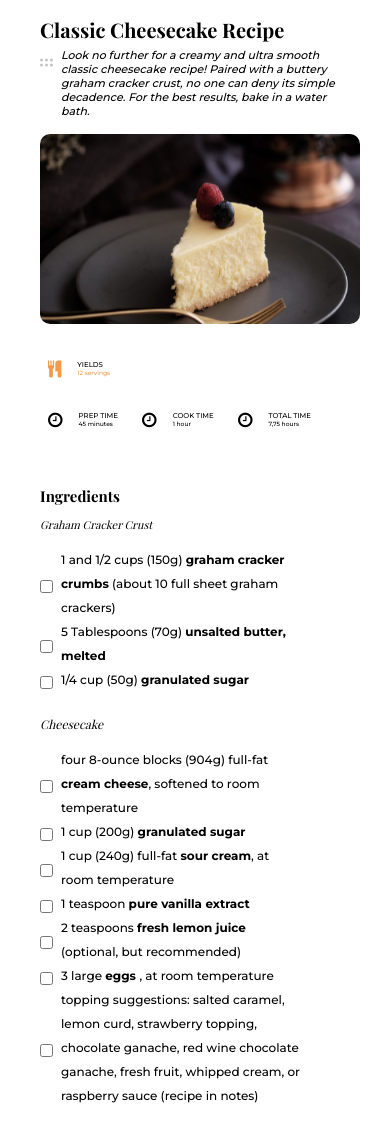
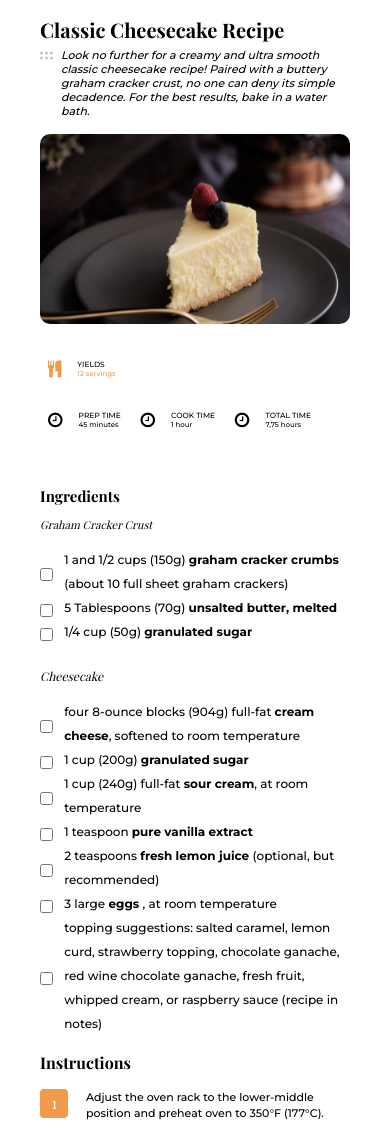
Before and after one commit to LeezeeUwakwe/Recipe-Page, a plain HTML site: page index.html in a window 390 px wide. Shown: the top 1124 px of the page. Drawn offline with nearby package versions, Linux system fonts and the light colour scheme; a web font is replaced by a local one.

Commit message:
cheese cake

```diff
--- a/main.css
+++ b/main.css
@@ -233,13 +233,13 @@ footer p {
    }
 
   .dots {
-    margin-bottom: 36px;
+    margin-bottom: 50px;
   }
   li {
     width: 300px;
   }
   .image-text img {
-    width: 320px;
+    width: 310px;
     height: 190px;
     border-radius: 10px;
   }
@@ -253,17 +253,20 @@ footer p {
 
   .content {
     display: flex;
+    margin: 0;
     padding: 0;
   }
   .Icon-text {
     font-weight: 500;
+
   }
   .Icon-text h4 {
-    font-size: 7px;
-    margin: 0;
+    font-size: 7.5px;
+
+
   }
   .Icon-text p {
-    font-size: 6px;
+    font-size: 7px;
   }
    /* .second-text {
      width: 200px;
@@ -272,17 +275,19 @@ footer p {
      font-size: 15px;
    }
    .checkbox-text {
+     padding-left: 0.7rem;
      font-size: 12px;
-     width: 250px;
+     width: 305px;
    }
    .fourth-text {
-     width: 250px;
+     width: 308px;
    }
    .fourth-text>h2 {
      font-size: 16px ;
    }
    .instruction-text {
-     width: 250px;
+
+     padding-left: 0.6rem;
    }
    footer {
      width: 100%;
```
